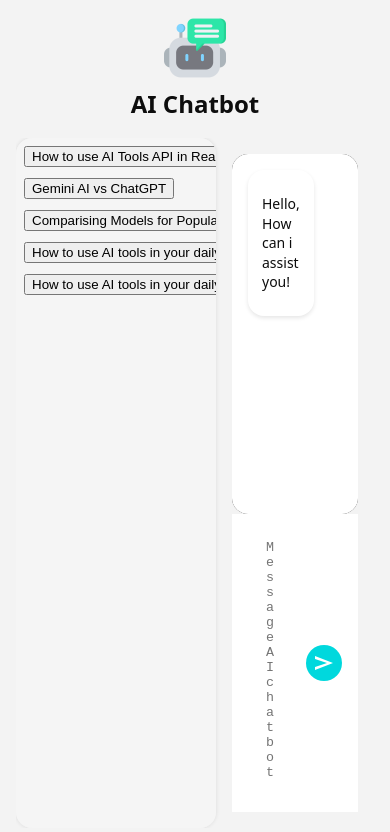
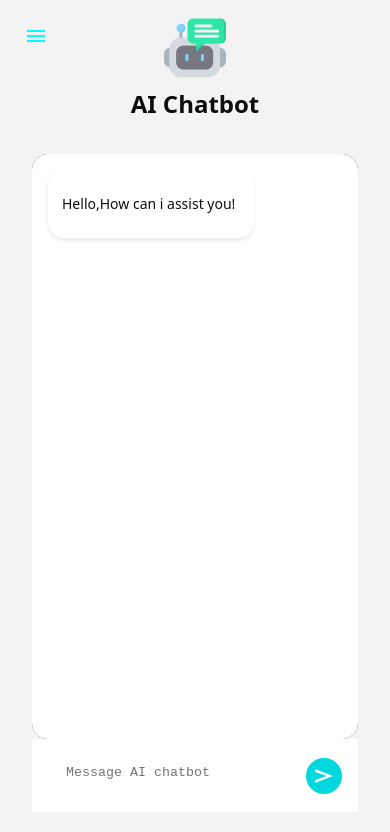
Before and after one commit to HarshPriyadarshi18/AI-Chatbot, a React (Vite) app: page / in a window 390 px wide. Shown: the top 832 px of the page. Built offline with nearby package versions, Linux system fonts and the light colour scheme; no server answers.

Commit message:
Make SidebarLayout as a Humburger Menu

```diff
--- a/src/Components/Sidebar.jsx
+++ b/src/Components/Sidebar.jsx
@@ -1,3 +1,4 @@
+import { useState } from 'react';
 import styles from './Sidebar.module.css'
 const CHATS = [
   {
@@ -23,7 +24,14 @@ const CHATS = [
 ];
 
 export function Sidebar({chats=CHATS,activechatid=1}){
-   return <div className={styles.Sidebar}>
+  const[isOpen,setisOpen]=useState(false);
+  function sethandletoggle(){
+    setisOpen(!isOpen);
+  }
+   return (
+   <>
+   <button className={styles.MenuButton} onClick={sethandletoggle}><svg xmlns="http://www.w3.org/2000/svg" height="24px" viewBox="0 -960 960 960" width="24px" fill="#FFFFFF"><path d="M120-240v-80h720v80H120Zm0-200v-80h720v80H120Zm0-200v-80h720v80H120Z"/></svg></button>
+   <div className={styles.Sidebar} data-open={isOpen}>
     <ul className={styles.Chats}>
         {chats.map((chat) =>(
             <li key={chat.id} className={styles.Chat} data-active={chat.id===activechatid}><button className={styles.chatbutton}><div className={styles.chattitle}>{chat.title}</div></button></li>
@@ -31,4 +39,8 @@ export function Sidebar({chats=CHATS,activechatid=1}){
         }
     </ul>
    </div>
+   {isOpen && <div className={styles.overlay} onClick={sethandletoggle}/>}
+   </>
+
+   )
 }
--- a/src/Components/Sidebar.module.css
+++ b/src/Components/Sidebar.module.css
@@ -5,8 +5,8 @@
   border-radius: 16px;
   height: 100%;            /* Match Main height */
   overflow-y: auto;        /* Enable scrolling */
-  background-color: #f5f5f5; /* Optional: Visual contrast */
-  box-shadow: 0 0 4px rgba(0, 0, 0, 0.1); /* Optional */
+  background-color: #1e1e1e; /* Optional: Visual contrast */
+   transition: transform 0.3s ease-in-out;
 }
 
 .Chats{
@@ -16,17 +16,84 @@
     margin: 0;
     padding: 0;
     list-style: none;
+
 }
 .chatbutton:hover{
-    border-color: light-dark(#d3d3d3,#3f3f3f);
+    border-color: #1e1e1e;
+    background-color: #1e1e1e;
 }
+
+.MenuButton{
+        position: fixed;
+        top:16px;
+        left:16px;
+        z-index: 3;
+        display:none;
+        padding: 8px;
+        border: none;
+        background: none;
+        cursor: pointer;
+    }
+    .MenuButton svg{
+        vertical-align: middle;
+        fill:aqua;
+    }
 
 .chattitle{
     white-space: nowrap;
     overflow: hidden;
+
 }
 .chat[data-active="true"].chatbutton {
-   background: light-dark(#ffffff,#212121);
-   border-color: transparent;
+   background-color:#1e1e1e;
+   border-color: white;
    cursor: default;
 }
+.chatbutton {
+  background-color: #2c2c2c;  /* Default dark background */
+  color: #ffffff;             /* White text */
+  border: 1px solid #1e1e1e;     /* Optional border */
+  border-radius: 8px;
+  padding: 8px;
+  cursor: pointer;
+  transition: background-color 0.2s ease, border-color 0.2s ease;
+}
+ .overlay {
+  position: fixed;
+  top: 0;
+  left: 0;
+  z-index: 1;
+  width: 100vw;
+  height: 100vh;
+  background: rgba(0, 0, 0, 0.5); /* Semi-transparent black */
+  animation: fadeIn 0.3s ease-in-out;
+  content: "";
+}
+@media screen and (max-width:768px) {
+    .Sidebar{
+        position: fixed;
+        top:0;
+        left: 0;
+        z-index: 2;
+        height: 100%;
+        padding: 72px 16px 16px;
+        border-radius: 0;
+        background: light-dark(#f5f5f5,#1e1e1e);
+        transform: translateX(-100%);
+    }
+    .Sidebar[data-open="true"]{
+        transform: translateX(0);
+    }
+    .MenuButton{
+        display:block;
+    }
+
+}
+@keyframes fadeIn {
+  from {
+    opacity: 0;
+  }
+  to {
+    opacity: 1;
+  }
+}
--- a/src/index.css
+++ b/src/index.css
@@ -3,7 +3,7 @@
   line-height: 1.5;
   font-weight: 400;
 
- /* color-scheme: light dark;*/
+ color-scheme: light dark;
   color:light-dark(#0d0d0d,#ececec) ;
   background-color:light-dark(#f3f3f3,#171717) ;
 
```
